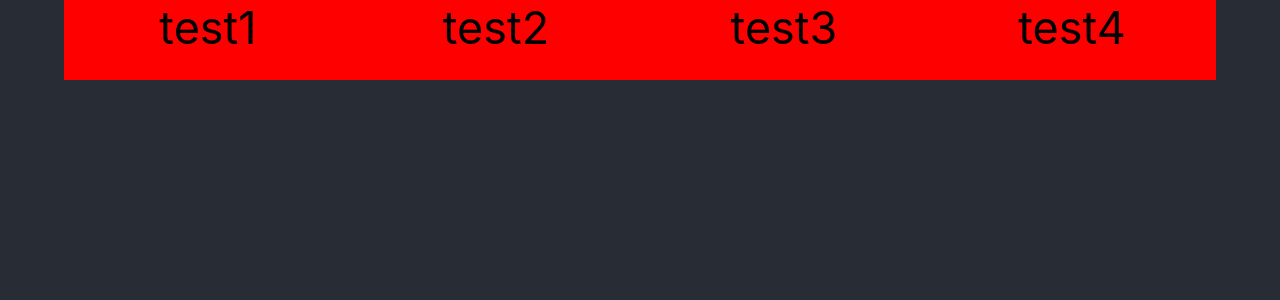
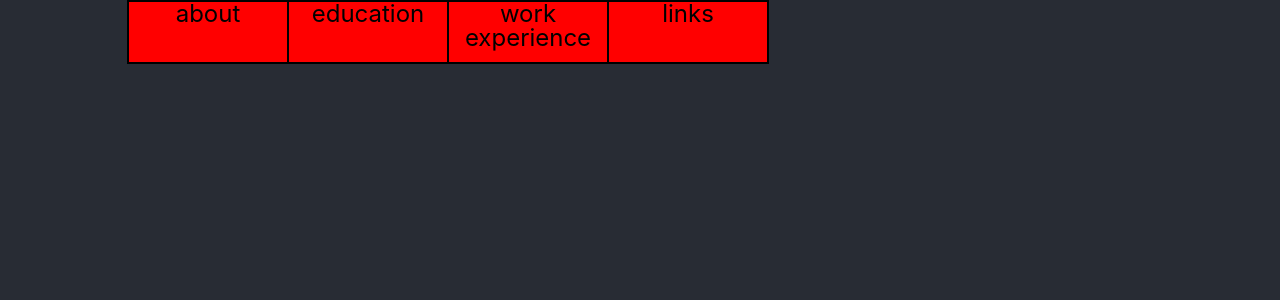
Before and after one commit to ydnamjs/personal-website, a React (Create React App) app: page / in a window 1280 px wide. Shown: the top 300 px of the page. Built offline with nearby package versions, Linux system fonts and the light colour scheme.

Commit message:
checkpoint commit: I have my own custom zoom level and blocking of the default zoom behavior

```diff
--- a/src/App.css
+++ b/src/App.css
@@ -1,43 +1,57 @@
 :root {
+    /* Window Size */
+    --windowHeight: 100vh;
+    --windowWidth: 100vw;
+
+    /* Header */
+    --header-width: calc(var(--windowWidth) * .75);
+    --header-height: calc(var(--windowHeight) * .04);
+    --header-button-border-color: black;
+
+    /* Colors */
     --main-bg-color: #282c34;
     --header-bg-color: green;
-    --windowHeight: 100vh;
-    --windowWidth: 100vw;
-}
-
-body {
-    overflow: auto;
 }
 
 .App {
-    position: absolute;
+    position: static;
     background-color: var(--main-bg-color);
-    width: 100%;
-    height: 100%;
+
     text-align: center;
     justify-content: center;
     align-items: center;
+
+    overflow: auto;
 }
 
 .header-bar {
     position: absolute;
     background-color: var(--header-bg-color);
-    /* width: calc(var(--windowWidth) * .6);
-    /* height: calc(var(--windowHeight) * .1); */
-    width: 1152px;
-    height: 80px;
-    left: 50%;
-    transform: translate(-576px);
+
+    width: 80%;
+    height: 5%;
+
+    /* width: 1440px;
+    height: 54px; */
+
+    top: 0px;
+    left: 10%;
+
     display: flex;
     flex-direction: row;
     justify-content: space-around;
-    font-size: 45px;
 }
 
 .header-button {
     flex: 1;
+
     text-align: center;
+    line-height: calc(var(--header-height) * .75);
+    font-size: calc(var(--header-height) * .75);
+
     background-color: red;
+    border: 2px solid var(--header-button-border-color);
+    margin: 0 -1px
 }
 
 .App-logo {
--- a/src/App.tsx
+++ b/src/App.tsx
@@ -1,33 +1,62 @@
-import React from 'react';
+import React, { useEffect, useState } from 'react';
 //import logo from './logo.svg';
 import './App.css';
 import { HeaderBar } from './HeaderBar';
+import useBlockDefaultZoom from './usePreventZoom'
 
 function App() {
-  return (
-    <div className="App">
 
-    <HeaderBar></HeaderBar>
+    const [viewportWidth, setViewportWidth] = useState(
+        window.innerWidth || document.documentElement.clientWidth
+    );
+    const [viewportHeight, setViewportHeight] = useState(
+        window.innerHeight || document.documentElement.clientHeight
+    );
 
-    {/*
-      <header className="App-header">
-        <img src={logo} className="App-logo" alt="logo" />
-        <p>
-          Edit <code>src/App.tsx</code> and save to reload.
-        </p>
-        <a
-          className="App-link"
-          href="https://reactjs.org"
-          target="_blank"
-          rel="noopener noreferrer"
-        >
-          Learn React
-        </a>
+    useEffect(() => {
+
+        const handleResize = () => {
+          setViewportWidth(window.innerWidth || document.documentElement.clientWidth);
+          setViewportHeight(window.innerHeight || document.documentElement.clientHeight);
+        };
+
+        window.addEventListener('resize', handleResize);
+
+        return () => {
+          window.removeEventListener('resize', handleResize);
+        };
+    }, [viewportWidth, viewportHeight]);
+
+    const zoomLevels = [.25, .33, .5, .67, .75, .80, .90, 1, 1.1, 1.25, 1.5, 1.75, 2, 2.5, 3, 4, 5];
+    const [zoomLevel, setZoomLevel] = useState(7);
+
+    useEffect(() => {
+        const handleWheel = (event: { ctrlKey: any; deltaY: number; }) => {
+            if (event.ctrlKey) {
+
+            const newZoomLevel = event.deltaY > 0 ? zoomLevel - 1 : zoomLevel + 1;
 
 
+            const clampedZoomLevel = Math.min(Math.max(newZoomLevel, 0), zoomLevels.length);
 
-      </header>
-    */}
+            setZoomLevel(clampedZoomLevel);
+            }
+        };
+
+        window.addEventListener('wheel', handleWheel);
+
+        return () => {
+            window.removeEventListener('wheel', handleWheel);
+        };
+    }, [zoomLevel, zoomLevels.length]);
+
+    useBlockDefaultZoom();
+    return (
+    <div
+        style={{width: zoomLevels[zoomLevel] * viewportWidth + "px", height: zoomLevels[zoomLevel] * viewportHeight + "px"}}
+        className="App"
+    >
+    <HeaderBar parentHeight={zoomLevels[zoomLevel] * viewportWidth} parentWidth={zoomLevels[zoomLevel] * viewportHeight}></HeaderBar>
     </div>
   );
 }
--- a/src/HeaderBar.tsx
+++ b/src/HeaderBar.tsx
@@ -1,11 +1,17 @@
 import React from "react";
 import './App.css';
 
-const HeaderBarOptions = ["test1", "test2", "test3", "test4"];
+const HeaderBarOptions = ["about", "education", "work experience", "links"];
 
-export function HeaderBar(): JSX.Element {
+export function HeaderBar({
+    parentHeight,
+    parentWidth
+}:{
+    parentHeight: number,
+    parentWidth: number,
+    }): JSX.Element {
     return (
-        <div className = "header-bar">
+        <div className = "header-bar" style={{width: .8 * parentWidth + "px", height: .05 * parentHeight + "px"}}>
 
             {HeaderBarOptions.map((option, _) => (
                 <div className ="header-button"> {option} </div>
--- a/src/index.tsx
+++ b/src/index.tsx
@@ -4,11 +4,17 @@ import './index.css';
 import App from './App';
 import reportWebVitals from './reportWebVitals';
 
+const handleTouchMove = (e: { preventDefault: () => void; }) => {
+    e.preventDefault();
+}
+
 const root = ReactDOM.createRoot(
   document.getElementById('root') as HTMLElement
 );
 root.render(
   <React.StrictMode>
+    <meta content="width=device-width, initial-scale=1.0, maximum-scale=1.0, user-scalable=no"/>
+    <meta onTouchMove={handleTouchMove}/>
     <App />
   </React.StrictMode>
 );
--- /dev/null
+++ b/src/usePreventZoom.ts
@@ -0,0 +1,35 @@
+import {useEffect} from 'react';
+
+function blockWheelZoom(event: WheelEvent) {
+
+    // metaKey is command on mac
+    if (event.ctrlKey || event.metaKey) {
+    event.preventDefault();
+    }
+};
+
+function blockCtrlZoom(event: KeyboardEvent) {
+
+    // metaKey is command on mac
+    if ((event.ctrlKey || event.metaKey) && (event.key === '+' || event.key === '-'|| event.key==='=')) {
+        event.preventDefault();
+    }
+};
+
+const setupZoomBlockListeners = () => {
+
+    window.addEventListener('wheel', blockWheelZoom, {passive: false});
+    window.addEventListener('keydown', blockCtrlZoom, {passive: false});
+
+    return () => {
+        window.removeEventListener('wheel', blockWheelZoom);
+        window.removeEventListener('keydown', blockCtrlZoom);
+    };
+}
+
+function useBlockDefaultZoom() {
+
+    useEffect(setupZoomBlockListeners, []);
+}
+
+export default useBlockDefaultZoom;
```
